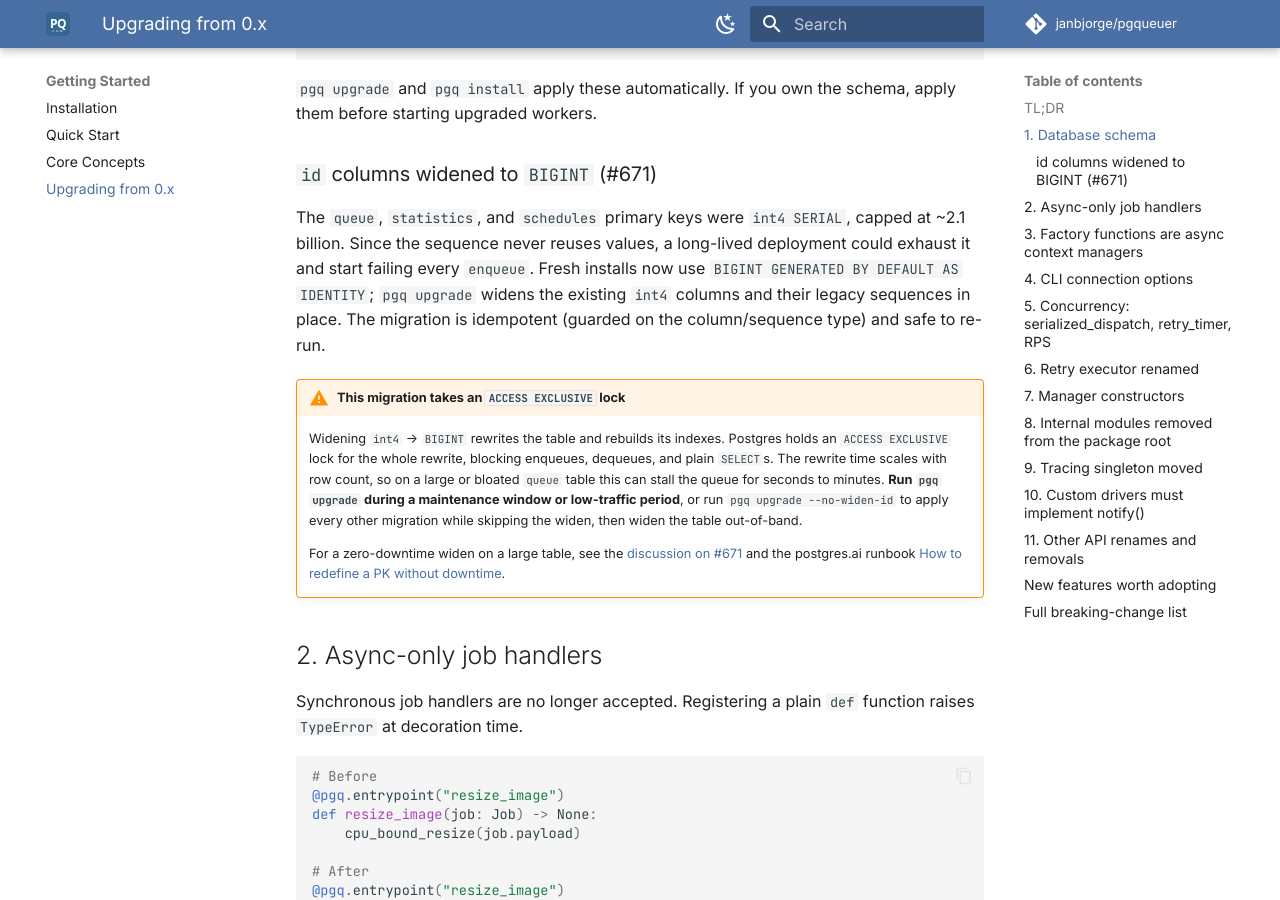
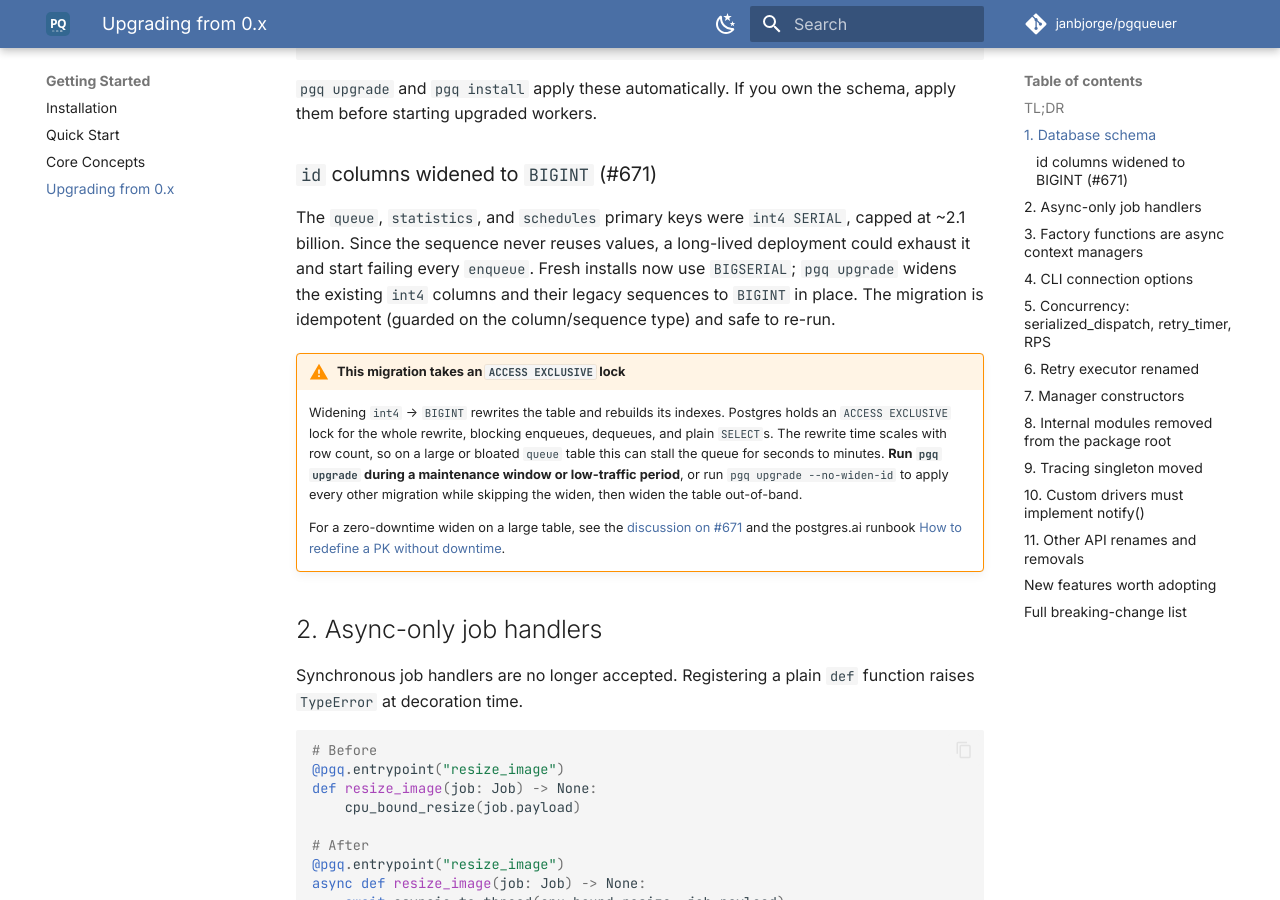
Before and after one commit to janbjorge/pgqueuer, an MkDocs documentation site: the page built from docs/getting-started/upgrading.md, in a window 1280 px wide and 900 px high, scrolled down 932 px. Built offline with MkDocs 1.6.1 and Material for MkDocs 9.7.7, drawn with Linux system fonts in a browser that asks for light colours; comment, search, counter and statistics services are not loaded.

Commit message:
refactor: fresh install BIGSERIAL to match upgraded shape (#671)
Scope #676 to widening only. Fresh installs used BIGINT ... IDENTITY while
the upgrade path produced BIGINT + owned SERIAL sequence, so fresh and
upgraded databases diverged structurally. Revert the fresh-install id lines
(queue/statistics/schedules) to BIGSERIAL so both paths yield the same shape
(bigint column + owned bigint sequence). queue_log stays IDENTITY (unchanged).

The SERIAL -> IDENTITY conversion is deferred to a follow-up PR that converts
both fresh and upgraded paths together, preserving parity.

Reset simulate_legacy_serial to rebuild the legacy int4 SERIAL shape from any
starting shape (BIGSERIAL now auto-creates the owned sequence).

```diff
--- a/docs/getting-started/upgrading.md
+++ b/docs/getting-started/upgrading.md
@@ -42,9 +42,9 @@ schema, apply them before starting upgraded workers.
 The `queue`, `statistics`, and `schedules` primary keys were `int4 SERIAL`,
 capped at ~2.1 billion. Since the sequence never reuses values, a long-lived
 deployment could exhaust it and start failing every `enqueue`. Fresh installs
-now use `BIGINT GENERATED BY DEFAULT AS IDENTITY`; `pgq upgrade` widens the
-existing `int4` columns and their legacy sequences in place. The migration is
-idempotent (guarded on the column/sequence type) and safe to re-run.
+now use `BIGSERIAL`; `pgq upgrade` widens the existing `int4` columns and their
+legacy sequences to `BIGINT` in place. The migration is idempotent (guarded on
+the column/sequence type) and safe to re-run.
 
 !!! warning "This migration takes an `ACCESS EXCLUSIVE` lock"
     Widening `int4` → `BIGINT` rewrites the table and rebuilds its indexes.
```
Also changed, not shown: RELEASE.md (+3 -4 lines), 2 other files.
